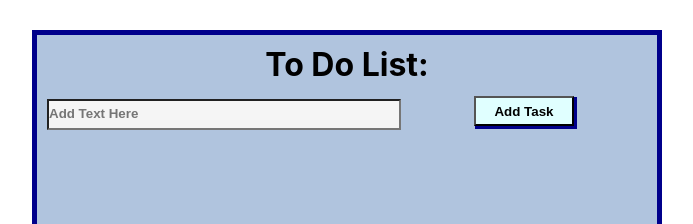
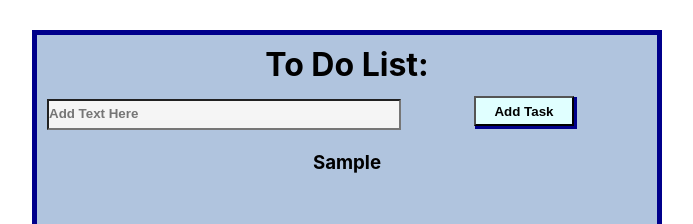
Before and after one commit to S-Hightower/MERN, a React (Create React App) app in the folder React/To-Do List/todo-list/: page / in a window 1280 px wide. Both pictures are taken after typing "Sample" into the empty fields and a click on the button "Add Task". Shown: the top 224 px of the page, without its empty margins (293-986 px from the left). Built offline with nearby package versions, Linux system fonts and the light colour scheme.

Commit message:
css updates

```diff
--- a/React/To-Do List/todo-list/src/components/Form.jsx
+++ b/React/To-Do List/todo-list/src/components/Form.jsx
@@ -38,7 +38,7 @@ const Form = (props) => {
         <div className={styles.listBox}>
         {tasks.map((task, index) => {
             return <div className={styles.list}>
-
+                <h3>{task}</h3>
             </div>
         })}
         </div>
--- a/React/To-Do List/todo-list/src/components/Forms.module.css
+++ b/React/To-Do List/todo-list/src/components/Forms.module.css
@@ -35,6 +35,12 @@ button{
     box-shadow: 2px 2px 0.3px 0.9px darkblue;
 }
 
+
+.listBox{
+    margin: 25px 0px;
+}
+
 .list{
     align-content: center;
+    margin-top: 10px;
 }
```
